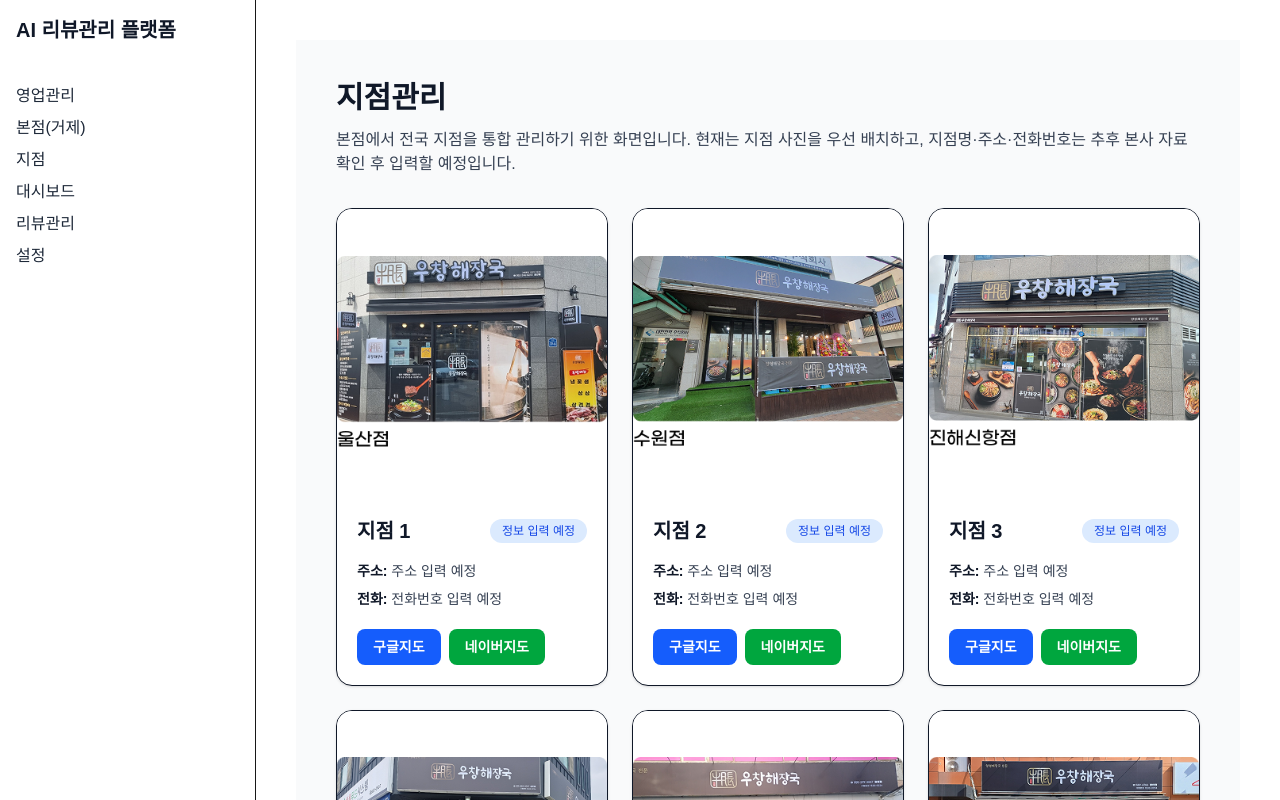
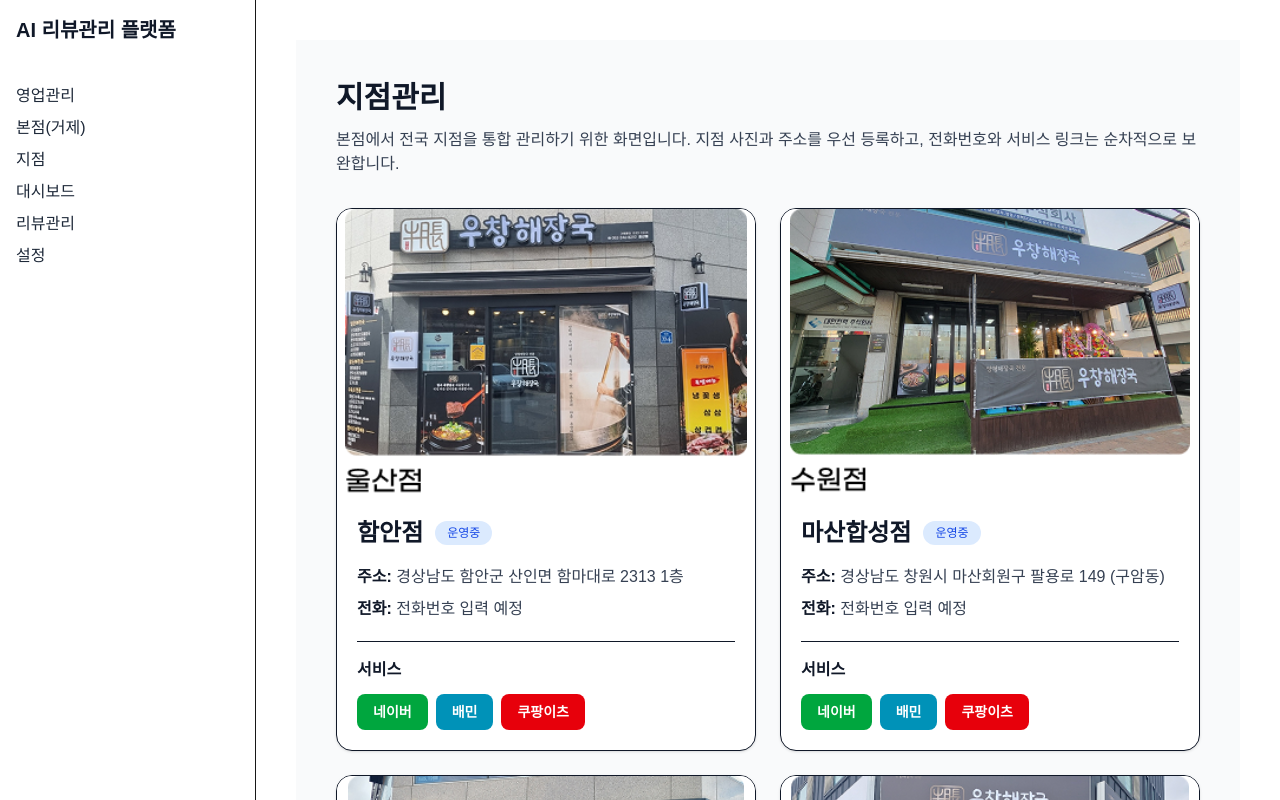
Before and after one commit to hwangsooman/geoje-woochang, a Next.js app: page /branches in a window 1280 px wide. Shown: the top 800 px of the page. Built offline with nearby package versions, Linux system fonts and the light colour scheme.

Commit message:
지점관리주소및서비스 버튼수정

```diff
--- a/app/branches/page.tsx
+++ b/app/branches/page.tsx
@@ -1,36 +1,50 @@
-const branches = Array.from({ length: 17 }, (_, index) => {
-  const imageNumber = index + 3;
+const branches = [
+  { name: "함안점", address: "경상남도 함안군 산인면 함마대로 2313 1층", image: "/branches/image3.png" },
+  { name: "마산합성점", address: "경상남도 창원시 마산회원구 팔용로 149 (구암동)", image: "/branches/image4.png" },
+  { name: "수원점", address: "경기도 수원시 권선구 서둔로 227 (탑동) 1층 102호", image: "/branches/image5.png" },
+  { name: "울산점", address: "울산광역시 중구 종가 5길 77-1층", image: "/branches/image6.png" },
+  { name: "여주1호점", address: "경기도 여주시 청심로 17-2(하동) 1층", image: "/branches/image7.png" },
+  { name: "창원팔용점", address: "경남 창원시 의창구 의창대로54번길 6-3 1층", image: "/branches/image8.png" },
+  { name: "경남 사천점", address: "경남 사천시 사천읍 선인길7 1층", image: "/branches/image9.png" },
+  { name: "남양주점", address: "경기도 남양주시 백봉로 32, B동 111호", image: "/branches/image10.png" },
+  { name: "시흥점", address: "경기도 시흥시 신천로100번안길 10, 1층", image: "/branches/image11.png" },
+  { name: "진해 신항점", address: "경남 창원시 진해구 신항 4로 41-34, 106호", image: "/branches/image12.png" },
+  { name: "여주2호점", address: "경기도 여주시 청심로 17-2, 1층", image: "/branches/image13.png" },
+  { name: "이천1호점", address: "경기도 이천시 부발읍 무촌로151번길 18", image: "/branches/image14.png" },
+  { name: "전주점", address: "전북특별자치도 전주시 덕진구 떡전로6-1", image: "/branches/image15.png" },
+  { name: "군산 조촌점", address: "전북특별자치도 군산시 부골2길 47-4", image: "/branches/image16.png" },
+  { name: "김포점", address: "경기도 김포시 김포한강1로 77-29 (장기동) 1동 101호", image: "/branches/image17.png" },
+  { name: "원주점", address: "강원특별자치도 원주시 라옹정길 8 (관설동)", image: "/branches/image18.png" },
+  { name: "원주문막점", address: "강원특별자치도 원주시 문막읍 건등로 30 (건등리) 2층", image: "/branches/image19.png" },
+];
 
-  return {
-    id: imageNumber,
-    name: `지점 ${index + 1}`,
-    address: "주소 입력 예정",
-    phone: "전화번호 입력 예정",
-    image: `/branches/image${imageNumber}.png`,
-    googleMap: "#",
-    naverMap: "#",
-    status: "정보 입력 예정",
-  };
-});
+function getNaverMapUrl(name: string, address: string) {
+  return `https://map.naver.com/p/search/${encodeURIComponent(`우창해장국 ${name} ${address}`)}`;
+}
+
+function getBaeminUrl(name: string) {
+  return `https://self.baemin.com`;
+}
+
+function getCoupangEatsUrl(name: string) {
+  return `https://store.coupangeats.com`;
+}
 
 export default function BranchesPage() {
   return (
     <main className="p-4 sm:p-6 md:p-10 bg-gray-50 min-h-screen text-gray-900">
-      <h1 className="text-3xl font-bold mb-3 text-gray-900">
-        지점관리
-      </h1>
+      <h1 className="text-3xl font-bold mb-3">지점관리</h1>
 
       <p className="text-gray-700 mb-8">
         본점에서 전국 지점을 통합 관리하기 위한 화면입니다.
-        현재는 지점 사진을 우선 배치하고, 지점명·주소·전화번호는 추후
-        본사 자료 확인 후 입력할 예정입니다.
+        지점 사진과 주소를 우선 등록하고, 전화번호와 서비스 링크는 순차적으로 보완합니다.
       </p>
 
-      <div className="grid grid-cols-1 sm:grid-cols-2 lg:grid-cols-3 gap-6">
-        {branches.map((branch) => (
+      <div className="grid grid-cols-1 lg:grid-cols-2 gap-6">
+        {branches.map((branch, index) => (
           <div
-            key={branch.id}
-            className="bg-white rounded-2xl shadow overflow-hidden border"
+            key={branch.name}
+            className="bg-white rounded-2xl shadow border overflow-hidden"
           >
             <img
               src={branch.image}
@@ -39,17 +53,17 @@
             />
 
             <div className="p-5">
-              <div className="flex items-center justify-between gap-2">
-                <h2 className="text-xl font-bold text-gray-900">
+              <div className="flex items-center gap-3 mb-4">
+                <h2 className="text-2xl font-bold text-gray-900">
                   {branch.name}
                 </h2>
 
                 <span className="text-xs bg-blue-100 text-blue-700 px-3 py-1 rounded-full">
-                  {branch.status}
+                  운영중
                 </span>
               </div>
 
-              <div className="mt-4 space-y-2 text-sm text-gray-700">
+              <div className="space-y-2 text-gray-700">
                 <p>
                   <span className="font-semibold text-gray-900">주소:</span>{" "}
                   {branch.address}
@@ -57,56 +71,46 @@
 
                 <p>
                   <span className="font-semibold text-gray-900">전화:</span>{" "}
-                  {branch.phone}
+                  전화번호 입력 예정
                 </p>
               </div>
 
-              <div className="mt-5 flex flex-wrap gap-2">
-                <a
-                  href={branch.googleMap}
-                  target="_blank"
-                  rel="noopener noreferrer"
-                  className="bg-blue-600 text-white px-4 py-2 rounded-lg text-sm font-semibold"
-                >
-                  구글지도
-                </a>
+              <div className="mt-5 border-t pt-4">
+                <p className="font-semibold text-gray-900 mb-3">서비스</p>
 
-                <a
-                  href={branch.naverMap}
-                  target="_blank"
-                  rel="noopener noreferrer"
-                  className="bg-green-600 text-white px-4 py-2 rounded-lg text-sm font-semibold"
-                >
-                  네이버지도
-                </a>
+                <div className="flex flex-wrap gap-2">
+                  <a
+                    href={getNaverMapUrl(branch.name, branch.address)}
+                    target="_blank"
+                    rel="noopener noreferrer"
+                    className="bg-green-600 text-white px-4 py-2 rounded-lg text-sm font-semibold"
+                  >
+                    네이버
+                  </a>
 
-                {branch.phone !== "전화번호 입력 예정" && (
                   <a
-                    href={`tel:${branch.phone.replaceAll("-", "")}`}
-                    className="bg-gray-800 text-white px-4 py-2 rounded-lg text-sm font-semibold"
+                    href={getBaeminUrl(branch.name)}
+                    target="_blank"
+                    rel="noopener noreferrer"
+                    className="bg-cyan-600 text-white px-4 py-2 rounded-lg text-sm font-semibold"
                   >
-                    전화걸기
+                    배민
                   </a>
-                )}
+
+                  <a
+                    href={getCoupangEatsUrl(branch.name)}
+                    target="_blank"
+                    rel="noopener noreferrer"
+                    className="bg-red-600 text-white px-4 py-2 rounded-lg text-sm font-semibold"
+                  >
+                    쿠팡이츠
+                  </a>
+                </div>
               </div>
             </div>
           </div>
         ))}
       </div>
-
-      <section className="mt-10 bg-white rounded-2xl shadow p-6 border">
-        <h2 className="text-xl font-bold text-gray-900 mb-3">
-          향후 추가 예정
-        </h2>
-
-        <ul className="list-disc pl-5 text-gray-700 space-y-2">
-          <li>지점명, 주소, 전화번호 입력</li>
-          <li>지점별 구글지도 링크 연결</li>
-          <li>지점별 네이버지도 링크 연결</li>
-          <li>지점별 리뷰 현황 연결</li>
-          <li>구글 AI 자동댓글 및 네이버/배민 반자동댓글 연동</li>
-        </ul>
-      </section>
     </main>
   );
 }
```
